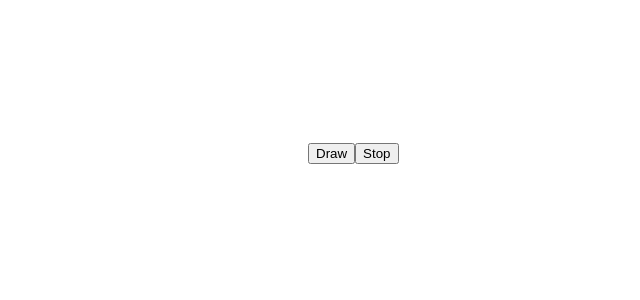
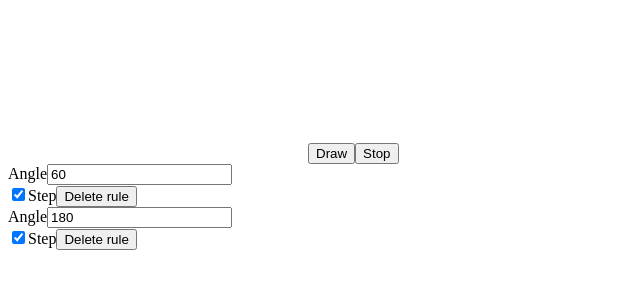
Before and after one commit to ldanet/thue-morse-walker, a React app: page / in a window 1280 px wide. Shown: the top 300 px of the page, without its empty margins (0-640 px from the left). Built offline with nearby package versions, Linux system fonts and the light colour scheme; the HTML template or start-up script is replaced by a standard one.

Commit message:
Add rule component

```diff
--- a/src/components/layout.jsx
+++ b/src/components/layout.jsx
@@ -1,5 +1,6 @@
 import React, { Component } from 'react';
 import Promise from 'bluebird';
+import Rule from './rule/rule';
 import styles from './layout.css';
 import drawStep from '../utils/walker';
 
@@ -14,11 +15,11 @@ export default class Layout extends Component {
             rules: [
                 {
                     step: true,
-                    rotation: 60,
+                    angle: 60,
                 },
                 {
                     step: true,
-                    rotation: 180,
+                    angle: 180,
                 },
             ],
         };
@@ -92,6 +93,15 @@ export default class Layout extends Component {
     }
 
     render() {
+        const ruleForms = this.state.rules.map((rule, index) => (
+            <Rule
+                key={index}
+                id={index}
+                ruleSet={rule}
+                handleStepChange={this.handleStepChange}
+                handleAngleChange={this.handleAngleChange}
+            />
+        ));
         return (
             <div className={styles.container}>
                 <canvas
@@ -112,6 +122,7 @@ export default class Layout extends Component {
                 >
                     Stop
                 </button>
+                {ruleForms}
             </div>
         );
     }
--- /dev/null
+++ b/src/components/rule/rule.jsx
@@ -0,0 +1,23 @@
+import React from 'react';
+import styles from './rule.css';
+
+export default function rule(props) {
+    return (<form className={styles.rule}>
+        <label htmlFor={`angle${props.id}`}>Angle</label>
+        <input
+            type="number"
+            id={`angle${props.id}`}
+            onChange={props.handleAngleChange}
+            value={props.ruleSet.angle}
+        />
+        <br />
+        <input
+            type="checkbox"
+            id={`step${props.id}`}
+            onChange={props.handleStepChange}
+            checked={props.ruleSet.step}
+        />
+        <label htmlFor={`step${props.id}`}>Step</label>
+        <button onClick={props.handleDeleteRule}>Delete rule</button>
+    </form>);
+}
```
Also changed, not shown: src/components/rule/rule.css (added).
